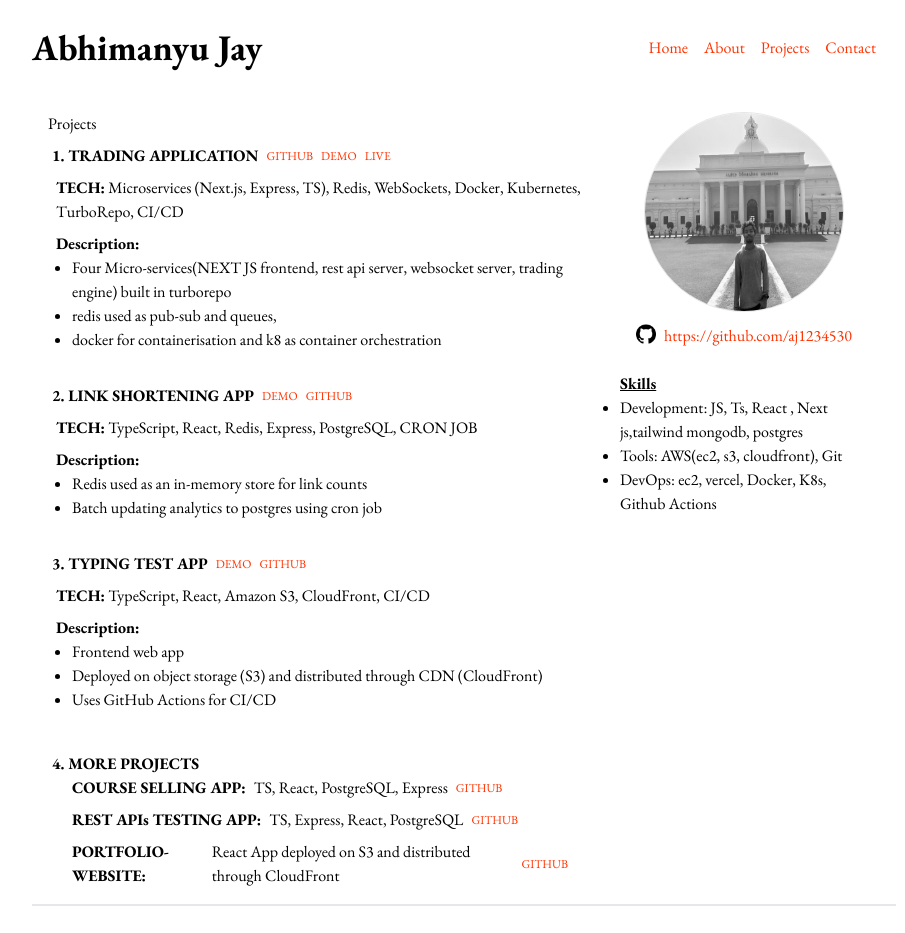
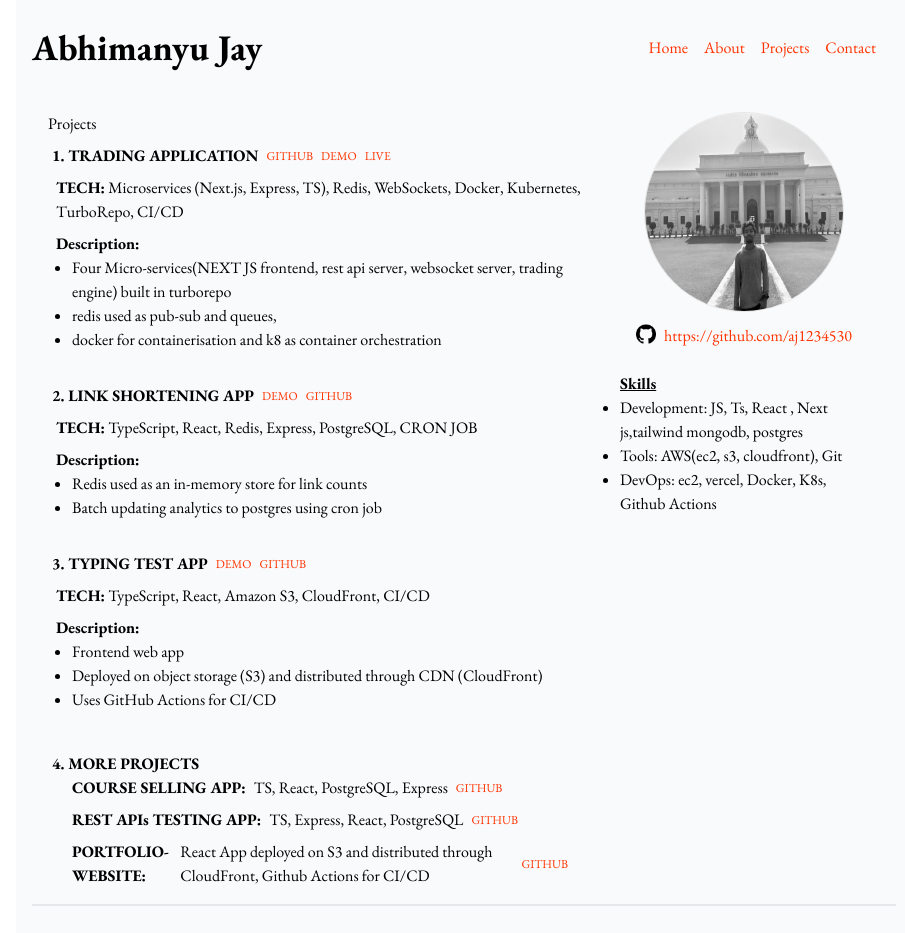
Before and after one commit to aj1234530/portfolio, a React (Vite) app: page / in a window 1280 px wide. Shown: the top 933 px of the page, without its empty margins (176-1081 px from the left). Built offline with nearby package versions, Linux system fonts and the light colour scheme.

Commit message:
improvements: homepage

```diff
--- a/src/App.css
+++ b/src/App.css
@@ -6,5 +6,4 @@
       @apply text-link  transition duration-200 ease-in-out;
     }
 
-
   }
--- a/src/components/MoreProjects.tsx
+++ b/src/components/MoreProjects.tsx
@@ -22,7 +22,10 @@ function MoreProjects() {
           </li>
           <li className="flex flex-row items-center gap-2">
             <h1 className="font-bold">PORTFOLIO-WEBSITE: </h1>
-            <p>React App deployed on S3 and distributed through CloudFront</p>
+            <p>
+              React App deployed on S3 and distributed through CloudFront,
+              Github Actions for CI/CD
+            </p>
             <a href="" className="font-light text-xs">
               GITHUB
             </a>
--- a/src/pages/Home.tsx
+++ b/src/pages/Home.tsx
@@ -10,7 +10,7 @@ import Footer from "../components/Footer";
 
 function Home() {
   return (
-    <div className="max-w-4xl mx-auto px-4 font-garamond">
+    <div className="max-w-4xl mx-auto px-4 font-garamond bg-gray-50">
       <Navbar />
       <div className="w-full h-full flex flex-col md:flex-row-reverse  p-4 gap-4">
         <div className="md:w-1/3 flex flex-col items-center  ">
```
